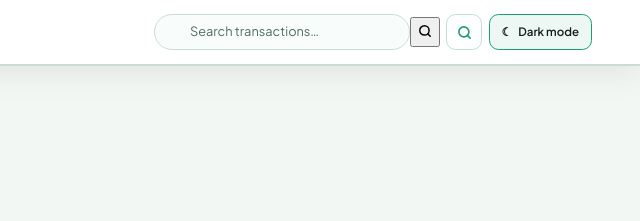
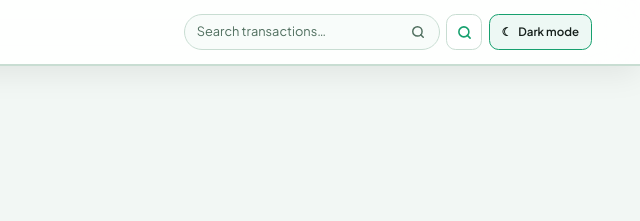
Before and after one commit to yonathanim/MintMap, a plain HTML site: page index.html in a window 1280 px wide. Shown: the top 221 px of the page, 640-1280 px from the left. Drawn offline with Linux system fonts and the light colour scheme.

Commit message:
refactor: adjust search input padding and reposition search submit button for improved layout

```diff
--- a/styles.css
+++ b/styles.css
@@ -198,18 +198,10 @@ textarea:focus-visible {
   position: relative;
 }
 
-.search-icon {
-  position: absolute;
-  left: 0.75rem;
-  color: var(--muted);
-  pointer-events: none;
-  flex-shrink: 0;
-}
-
 .header-search input {
   width: min(16rem, 24vw);
   min-height: 2.2rem;
-  padding: 0.4rem 0.75rem 0.4rem 2.2rem;
+  padding: 0.4rem 2.2rem 0.4rem 0.75rem;
   border: 1px solid var(--border);
   border-radius: 99rem;
   background: var(--input-background);
@@ -227,6 +219,29 @@ textarea:focus-visible {
 
 .header-search input::placeholder {
   color: var(--muted);
+}
+
+.search-submit {
+  position: absolute;
+  right: 0.65rem;
+  display: grid;
+  place-items: center;
+  width: 1.4rem;
+  height: 1.4rem;
+  padding: 0;
+  border: 0;
+  background: transparent;
+  color: var(--muted);
+  cursor: pointer;
+  border-radius: 50%;
+  transition: color 150ms ease, background-color 150ms ease;
+}
+
+.search-submit:hover,
+.search-submit:focus-visible {
+  color: var(--mint);
+  background: var(--accent-soft);
+  outline: none;
 }
 
 /* ── Live Search Dropdown ── */
```
